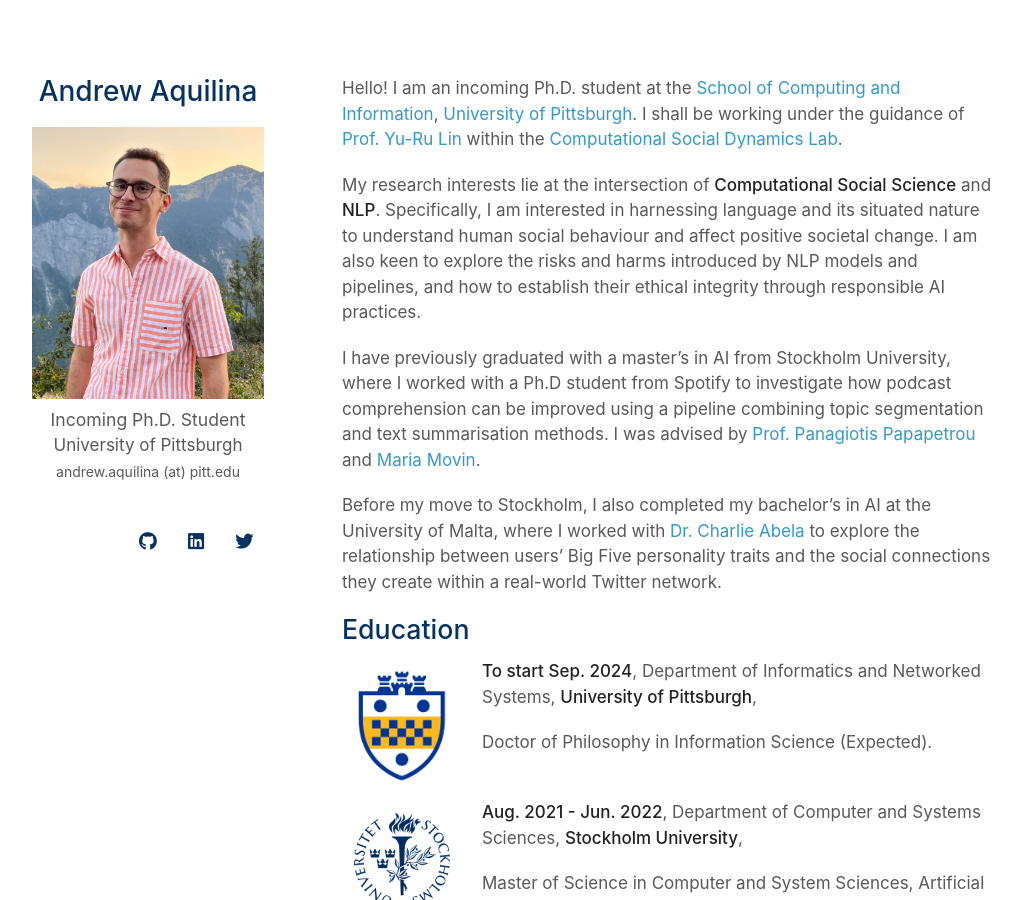
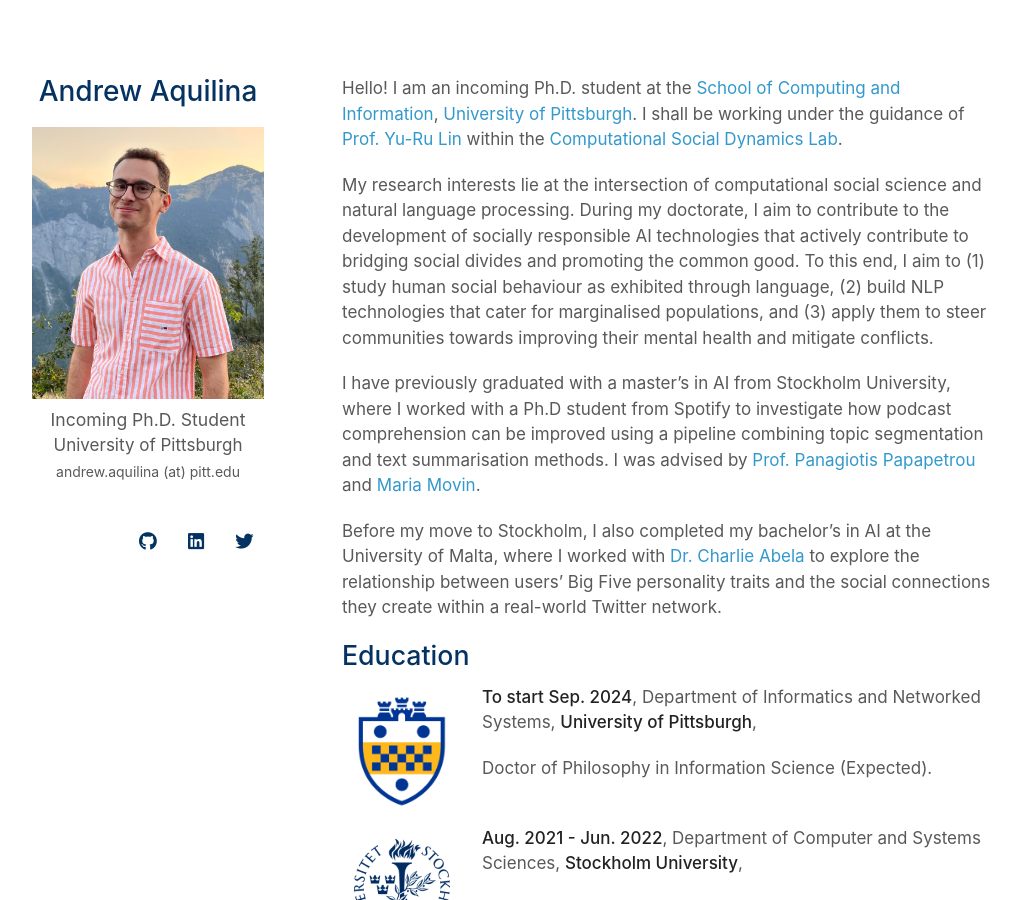
Before and after one commit to andaqu/andaqu.github.io, a Jekyll site: the page built from index.md, in a window 1280 px wide and 900 px high. Shown: the whole window, without its empty margins (128-1149 px from the left). Built offline with Jekyll 4.4.1, drawn with Linux system fonts in a browser that asks for light colours; nearby versions of some CDN libraries; a style sheet for code colours, icons or effects is not loaded.

Commit message:
Update index.md

```diff
--- a/index.md
+++ b/index.md
@@ -4,7 +4,7 @@ layout: homepage
 
 Hello! I am an incoming Ph.D. student at the [School of Computing and Information](https://www.sci.pitt.edu/), [University of Pittsburgh](https://pitt.edu/). I shall be working under the guidance of [Prof. Yu-Ru Lin](http://www.yurulin.com/) within the [Computational Social Dynamics Lab](https://picsolab.github.io/).
 
-My research interests lie at the intersection of **Computational Social Science** and **NLP**. Specifically, I am interested in harnessing language and its situated nature to understand human social behaviour and affect positive societal change. I am also keen to explore the risks and harms introduced by NLP models and pipelines, and how to establish their ethical integrity through responsible AI practices.
+My research interests lie at the intersection of computational social science and natural language processing. During my doctorate, I aim to contribute to the development of socially responsible AI technologies that actively contribute to bridging social divides and promoting the common good. To this end, I aim to (1) study human social behaviour as exhibited through language, (2) build NLP technologies that cater for marginalised populations, and (3) apply them to steer communities towards improving their mental health and mitigate conflicts.
 
 I have previously graduated with a master’s in AI from Stockholm University, where I worked with a Ph.D student from Spotify to investigate how podcast comprehension can be improved using a pipeline combining topic segmentation and text summarisation methods. I was advised by [Prof. Panagiotis Papapetrou](https://papapetrou.blogs.dsv.su.se/) and [Maria Movin](https://www.linkedin.com/in/mariamovin).
 
```
